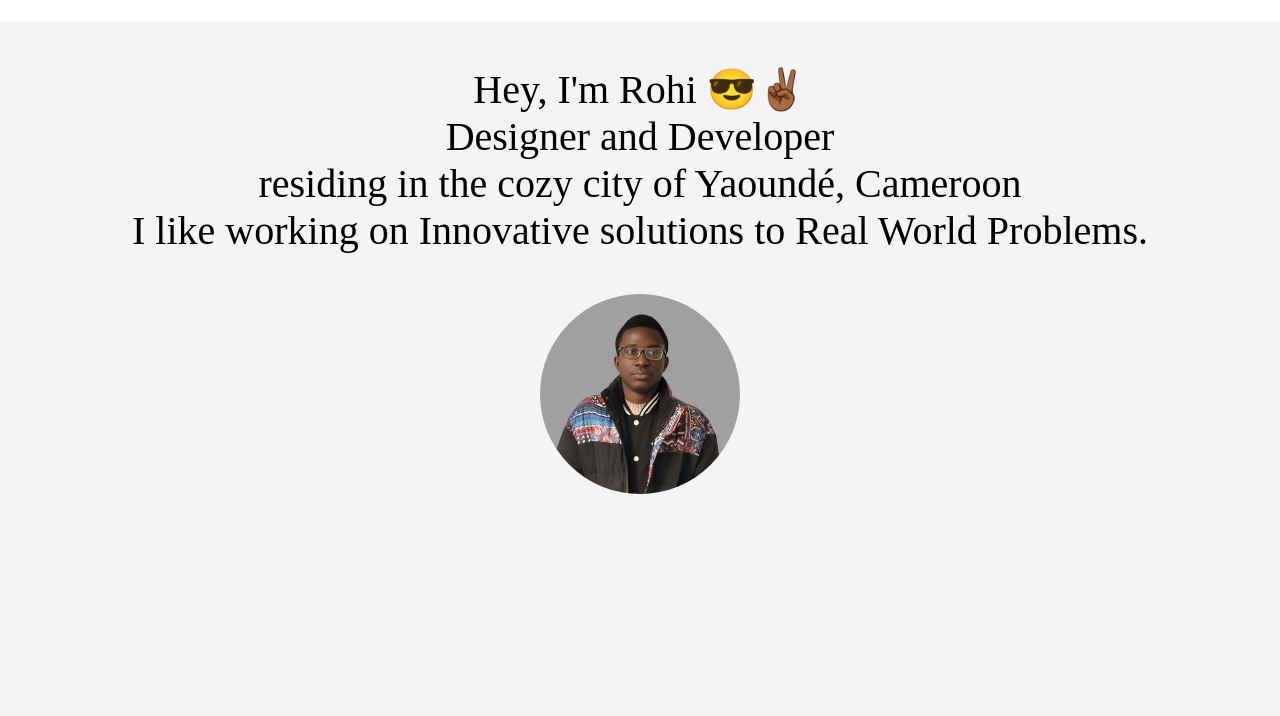
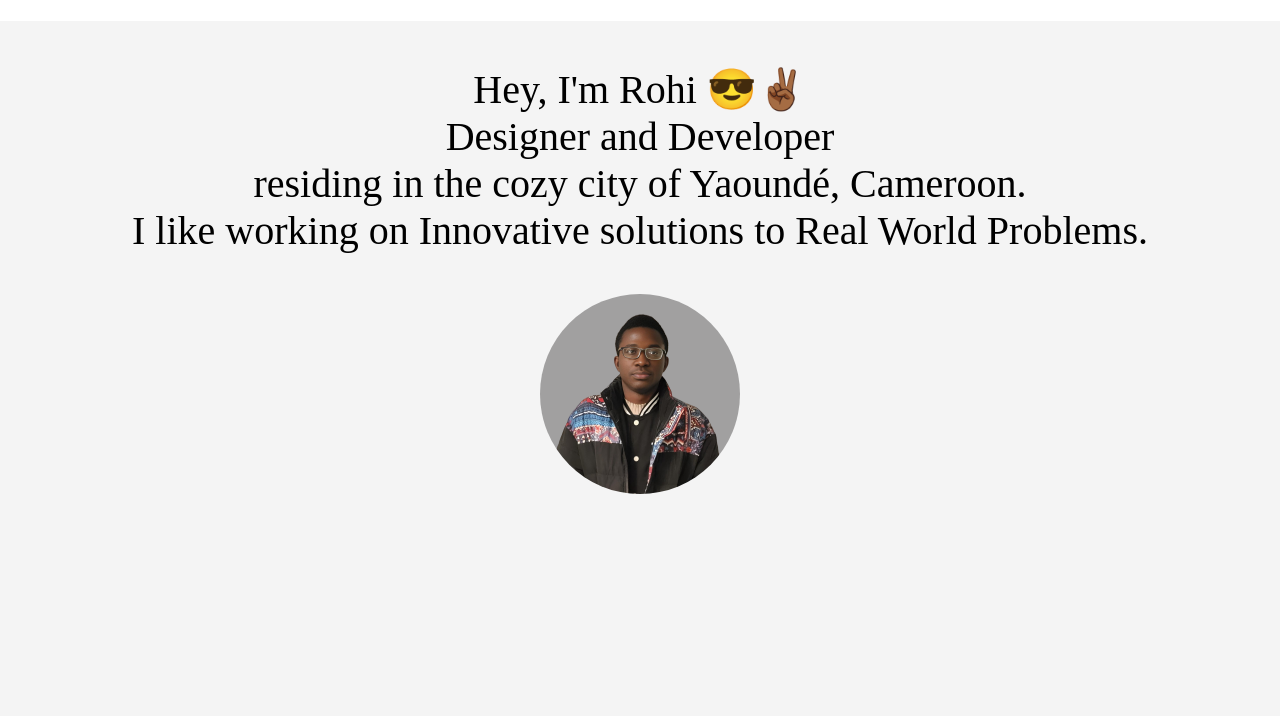
Before and after one commit to Sone-Rohi/Design-Portfolio, a plain HTML site: page about.html in a window 1280 px wide. Shown: the part 84-800 px from the top of the page. Drawn offline with nearby package versions, Linux system fonts and the light colour scheme.

Commit message:
Update about.html

```diff
--- a/about.html
+++ b/about.html
@@ -42,7 +42,7 @@
             <div class="intro">
                 <p class="intro-text">
                     Hey, I'm Rohi 😎✌🏾 <br>Designer and Developer<br>
-                    residing in the cozy city of Yaoundé, Cameroon<br>
+                    residing in the cozy city of Yaoundé, Cameroon. <br>
                     I like working on Innovative solutions to Real World Problems.
                 </p>
             </div>
```
